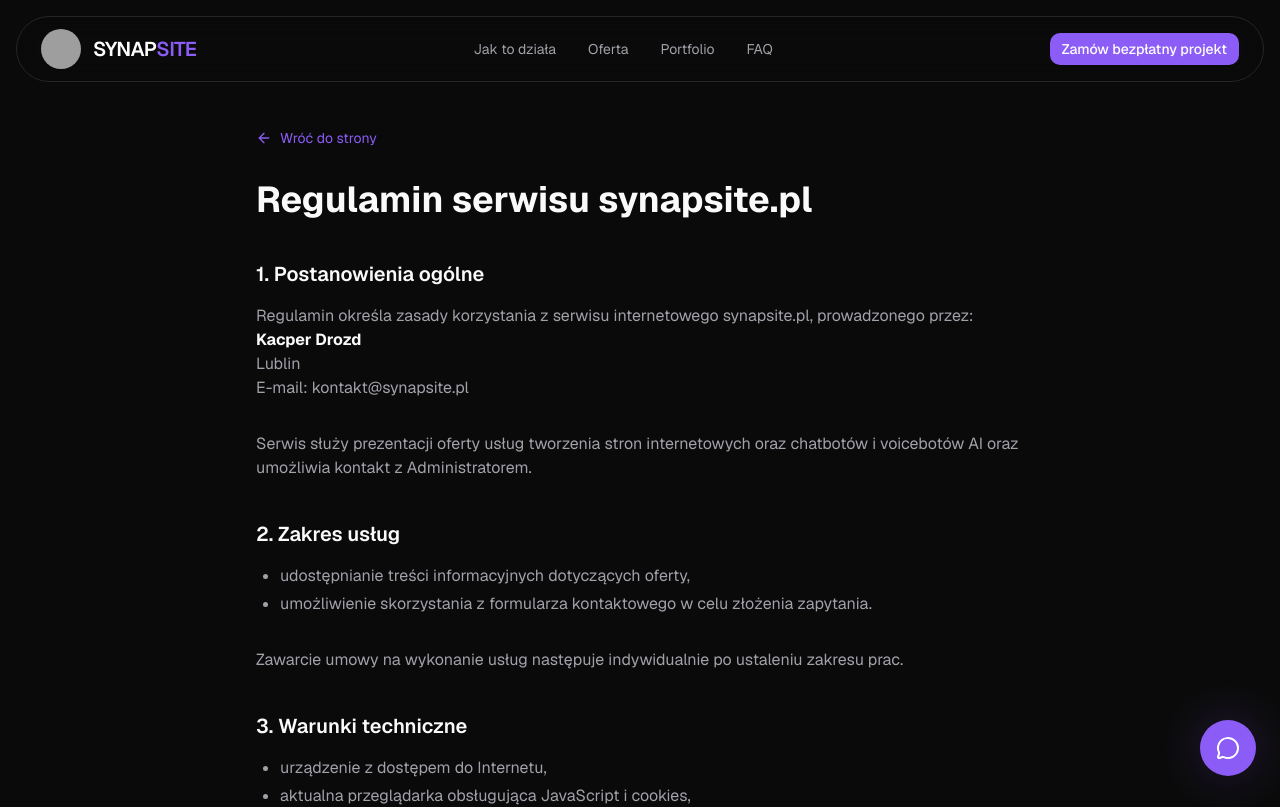
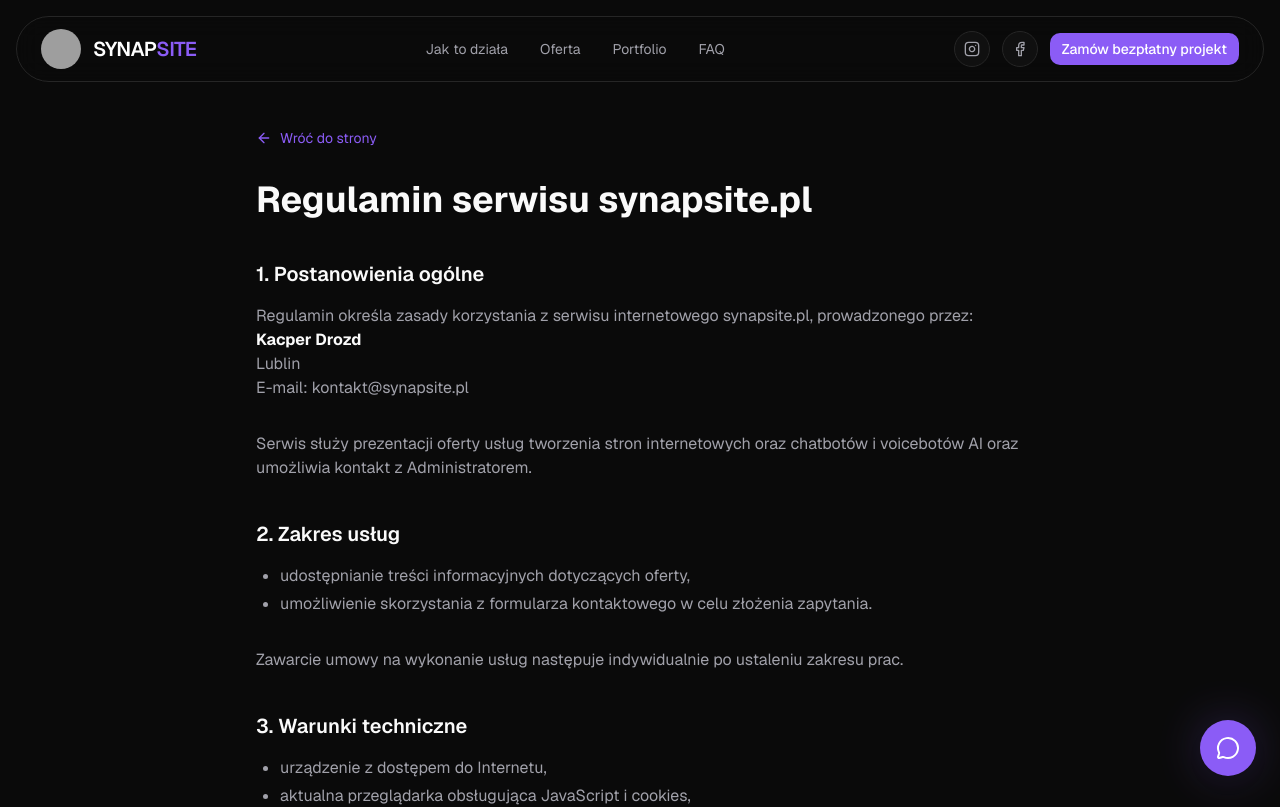
Before and after one commit to synapsitepl/synapsite, a Next.js app: page /regulamin in a window 1280 px wide. Shown: the top 807 px of the page. Built offline with nearby package versions, Linux system fonts and the light colour scheme; grey boxes are pictures that could not be loaded.

Commit message:
Add social links to navbar

```diff
--- a/components/navbar.tsx
+++ b/components/navbar.tsx
@@ -2,7 +2,7 @@
 
 import { useState } from "react"
 import Image from "next/image"
-import { Menu, X } from "lucide-react"
+import { Facebook, Instagram, Menu, X } from "lucide-react"
 import { Button } from "@/components/ui/button"
 import { cn } from "@/lib/utils"
 import { ContactForm } from "@/components/contact-form"
@@ -14,6 +14,19 @@ const navLinks = [
   { label: "FAQ", href: "#faq" },
 ]
 
+const socialLinks = [
+  {
+    label: "Instagram",
+    href: "https://www.instagram.com/synapsite.pl/",
+    icon: Instagram,
+  },
+  {
+    label: "Facebook",
+    href: "https://www.facebook.com/profile.php?id=61580738136424",
+    icon: Facebook,
+  },
+]
+
 export function Navbar() {
   const [isOpen, setIsOpen] = useState(false)
   const [isContactOpen, setIsContactOpen] = useState(false)
@@ -22,7 +35,6 @@ export function Navbar() {
     <header className="fixed top-0 z-50 w-full">
       <div className="mx-auto max-w-7xl px-4">
         <nav className="mt-4 flex items-center justify-between rounded-full border border-border bg-background/80 px-6 py-3 backdrop-blur-md">
-          {/* Logo */}
           <a href="#" className="flex shrink-0 items-center gap-3">
             <Image
               src="/logo-icon.png"
@@ -38,7 +50,6 @@ export function Navbar() {
             </span>
           </a>
 
-          {/* Desktop Navigation */}
           <div className="hidden items-center gap-8 md:flex">
             {navLinks.map((link) => (
               <a
@@ -51,8 +62,24 @@ export function Navbar() {
             ))}
           </div>
 
-          {/* CTA Button */}
-          <div className="hidden md:block">
+          <div className="hidden items-center gap-3 md:flex">
+            {socialLinks.map((social) => {
+              const Icon = social.icon
+
+              return (
+                <a
+                  key={social.label}
+                  href={social.href}
+                  target="_blank"
+                  rel="noreferrer"
+                  aria-label={social.label}
+                  className="inline-flex h-9 w-9 items-center justify-center rounded-full border border-border bg-secondary/40 text-muted-foreground transition-colors hover:text-primary"
+                >
+                  <Icon className="h-4 w-4" />
+                </a>
+              )
+            })}
+
             <Button
               size="sm"
               className="bg-primary text-primary-foreground hover:bg-primary/90"
@@ -62,7 +89,6 @@ export function Navbar() {
             </Button>
           </div>
 
-          {/* Mobile Menu Button */}
           <button
             className="md:hidden"
             onClick={() => setIsOpen(!isOpen)}
@@ -76,11 +102,10 @@ export function Navbar() {
           </button>
         </nav>
 
-        {/* Mobile Menu */}
         <div
           className={cn(
             "mt-2 overflow-hidden rounded-2xl border border-border bg-background/95 backdrop-blur-md transition-all duration-300 md:hidden",
-            isOpen ? "max-h-96 opacity-100" : "max-h-0 opacity-0 border-transparent"
+            isOpen ? "max-h-96 opacity-100" : "max-h-0 border-transparent opacity-0"
           )}
         >
           <div className="flex flex-col gap-4 p-6">
@@ -94,17 +119,39 @@ export function Navbar() {
                 {link.label}
               </a>
             ))}
+
+            <div className="flex items-center gap-3 pt-2">
+              {socialLinks.map((social) => {
+                const Icon = social.icon
+
+                return (
+                  <a
+                    key={social.label}
+                    href={social.href}
+                    target="_blank"
+                    rel="noreferrer"
+                    aria-label={social.label}
+                    className="inline-flex h-10 w-10 items-center justify-center rounded-full border border-border bg-secondary/40 text-muted-foreground transition-colors hover:text-primary"
+                  >
+                    <Icon className="h-4 w-4" />
+                  </a>
+                )
+              })}
+            </div>
+
             <Button
               className="mt-2 w-full bg-primary text-primary-foreground hover:bg-primary/90"
-              onClick={() => { setIsOpen(false); setIsContactOpen(true) }}
+              onClick={() => {
+                setIsOpen(false)
+                setIsContactOpen(true)
+              }}
             >
-               Zamów bezpłatny projekt
+              Zamów bezpłatny projekt
             </Button>
           </div>
         </div>
       </div>
 
-      {/* Contact Form Modal */}
       <ContactForm isOpen={isContactOpen} onClose={() => setIsContactOpen(false)} />
     </header>
   )
```
